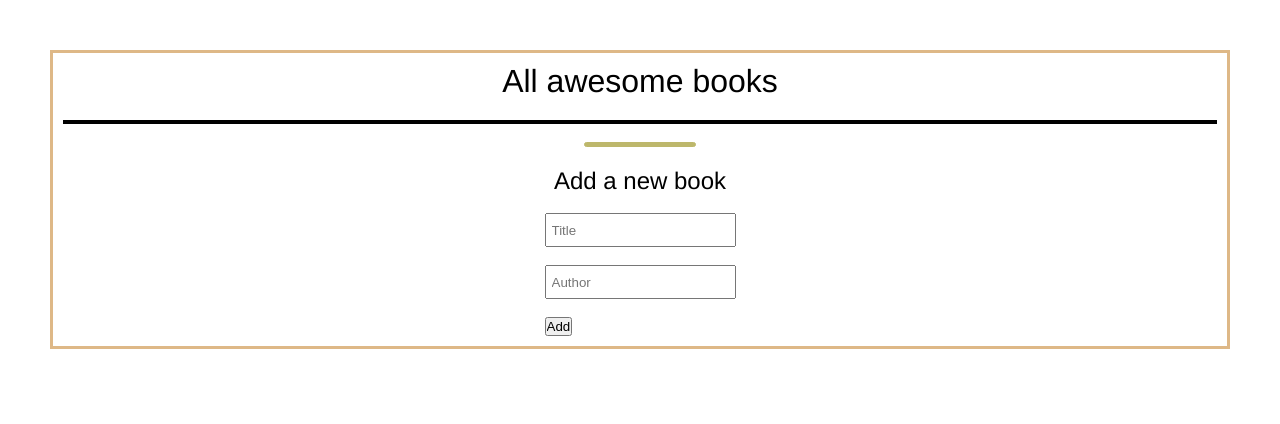
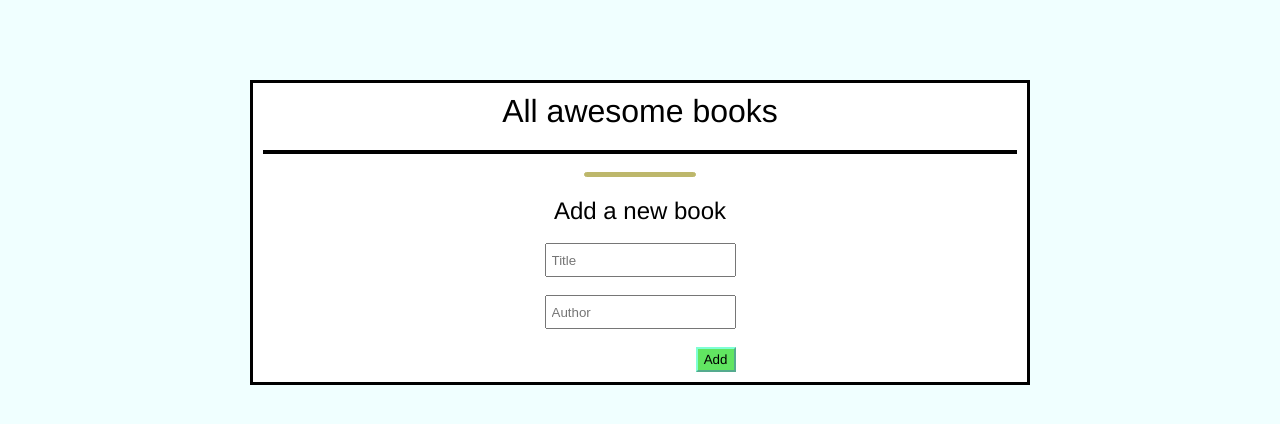
Before and after one commit to HERMON-1995/Awesome-books-project, a website: page index.html in a window 1280 px wide. Drawn offline with Linux system fonts and the light colour scheme.

Commit message:
Update style.css

```diff
--- a/style.css
+++ b/style.css
@@ -8,11 +8,16 @@ html {
     margin: 0px;
 }
 
+body {
+    background-color:azure;
+}
+
 .container {
-    border: 3px solid burlywood;
+    background-color: white;
+    border: 3px solid black;
     display: flex;
     flex-direction: column;
-    margin: 50px;
+    margin: 80px 250px;
     padding: 10px;
 }
 
@@ -36,11 +41,12 @@ html {
     align-items: center;
     background-color: cornsilk;
     padding: 10px;
-    border-bottom: 2px solid burlywood;
+    border-bottom: 8px solid white;
 }
 
 .book p {
-    font-size: 22px;
+    margin-left: 10px;
+    font-size: 20px;
     font-weight: 100;
     font-family: 'Franklin Gothic Medium', 'Arial Narrow', Arial, sans-serif;
 }
@@ -54,6 +60,7 @@ html {
     font-weight: 100;
     font-family: 'Franklin Gothic Medium', 'Arial Narrow', Arial, sans-serif;
     border-color: red;
+    cursor: pointer;
 }
 
 .line {
@@ -68,6 +75,8 @@ html {
 }
 
 #book-form {
+    display: flex;
+    flex-direction: column;
     align-self: center;
 }
 
@@ -82,6 +91,14 @@ html {
     height: 20px;
 }
 
-.book-form .btn {
-
+#book-form .btn {
+    background-color: rgb(97, 229, 97);
+    color: black;
+    border-color:aquamarine;
+    width: 40px;
+    height: 25px;
+    align-self: self-end;
+    font-weight: 100;
+    font-family: 'Franklin Gothic Medium', 'Arial Narrow', Arial, sans-serif;
+    cursor: pointer;
 }
```
